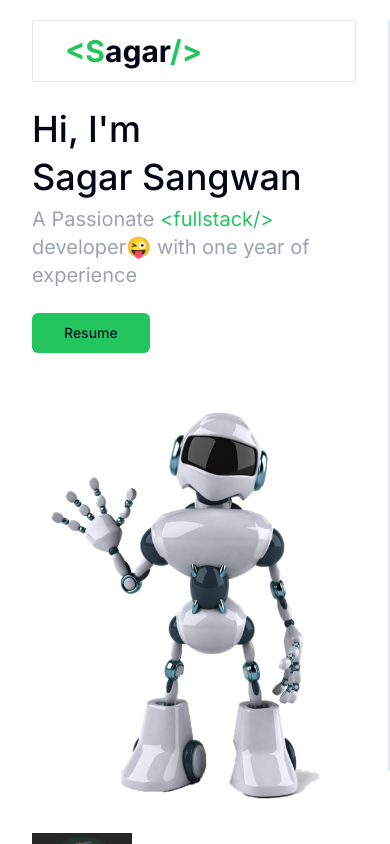
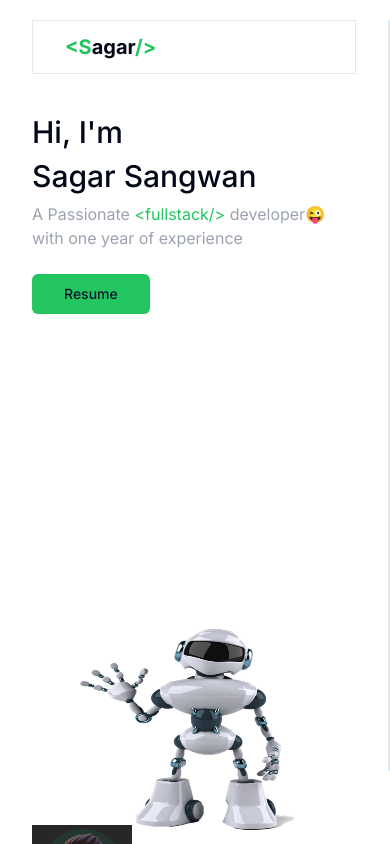
Before and after one commit to sagarsangwan/personalportfolio3.0, a Next.js app: page / in a window 390 px wide. Shown: the top 844 px of the page. Built offline with nearby package versions, Linux system fonts and the light colour scheme.

Commit message:
img and font change on hero section

```diff
--- a/components/hero.jsx
+++ b/components/hero.jsx
@@ -5,11 +5,11 @@ function Hero() {
   const greenText = "<fullstack/>"
   return (
     <div className='flex flex-wrap h-full '>
-      <div className=' w-full sm:w-1/2 my-auto flex justify-start'>
+      <div className=' w-full h-min sm:w-1/2 my-10 md:my-auto flex justify-start'>
         <p className=' flex flex-col space-y-2'>
-          <span className='text-4xl  md:text-6xl font-medium'>Hi, I'm </span>
-          <span className='text-4xl md:text-6xl font-medium'>Sagar Sangwan</span>
-          <span className='text-xl text-gray-400'>
+          <span className='text-3xl  md:text-6xl font-medium'>Hi, I'm </span>
+          <span className='text-3xl md:text-6xl font-medium'>Sagar Sangwan</span>
+          <span className=' text-gray-400'>
             A Passionate <span className="text-green-500">{greenText}</span> developer😜 with one year of experience
           </span>
           <span>
@@ -17,13 +17,17 @@ function Hero() {
           </span>
         </p>
       </div>
-      <div className=' w-full sm:w-1/2 mx-auto my-auto flex justify-center relative'>
-        <Image src="/images/robot.png"
-          width={300}
-          height={300}
-          alt='png'
-          loading='lazy'
-        />
+      <div className=' w-full h-full sm:w-1/2 mx-auto my-auto flex justify-center '>
+        <div className='relative h-52 w-60 md:h-96 md:w-full my-auto' >
+          <Image src="/images/robot.png"
+            // width={300}
+            // height={300}
+            fill={true}
+            alt='png'
+
+            loading='lazy'
+          />
+        </div>
       </div>
 
     </div>
--- a/components/navbar.jsx
+++ b/components/navbar.jsx
@@ -24,7 +24,7 @@ export default function Navbar() {
             <div className="items-center max-w-screen-xl mx-auto md:flex md:px-8">
                 <div className="flex items-center justify-between py-3 md:py-5 md:block">
                     <Link href="/">
-                        <h1 className="text-3xl font-bold">
+                        <h1 className=" text-xl md:text-3xl font-bold">
                             <span className="text-green-500">{name1}</span>
                             <span >{name2}</span>
                             <span className="text-green-500">{name3}</span>
```
